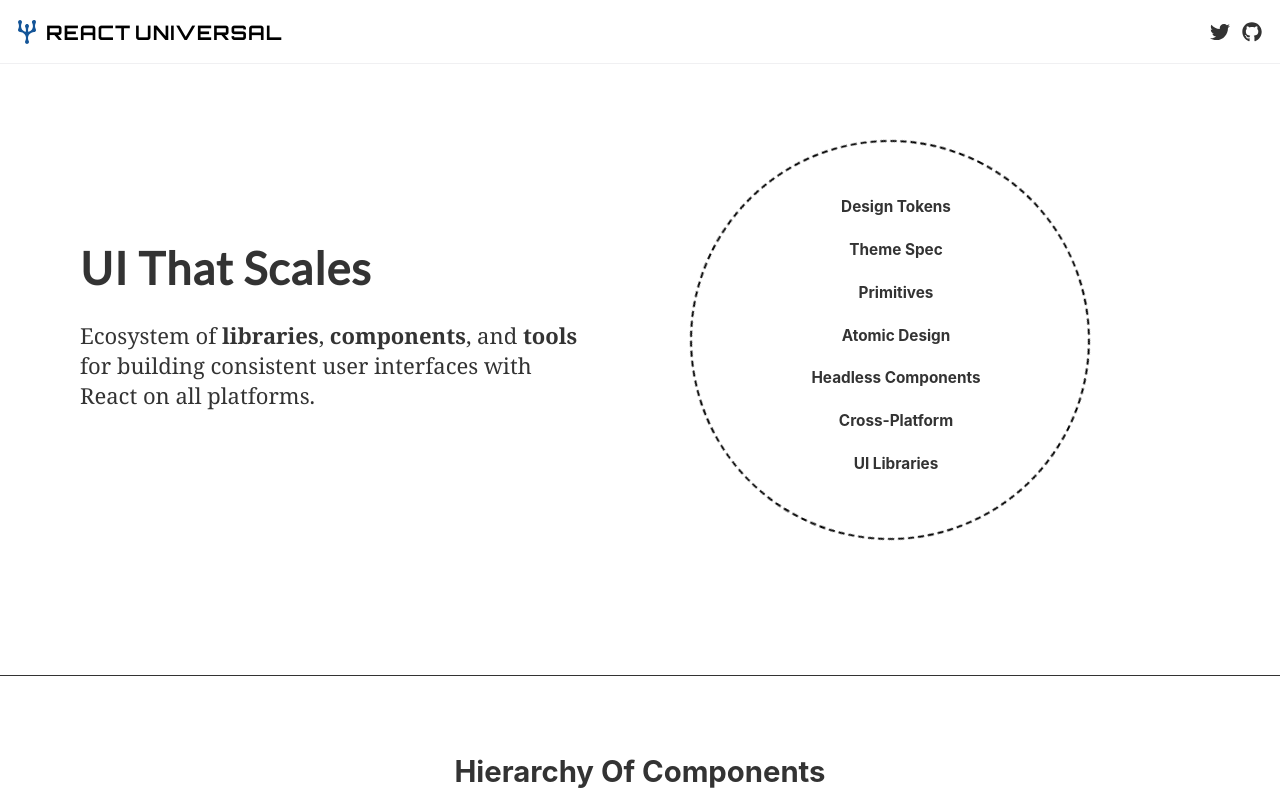
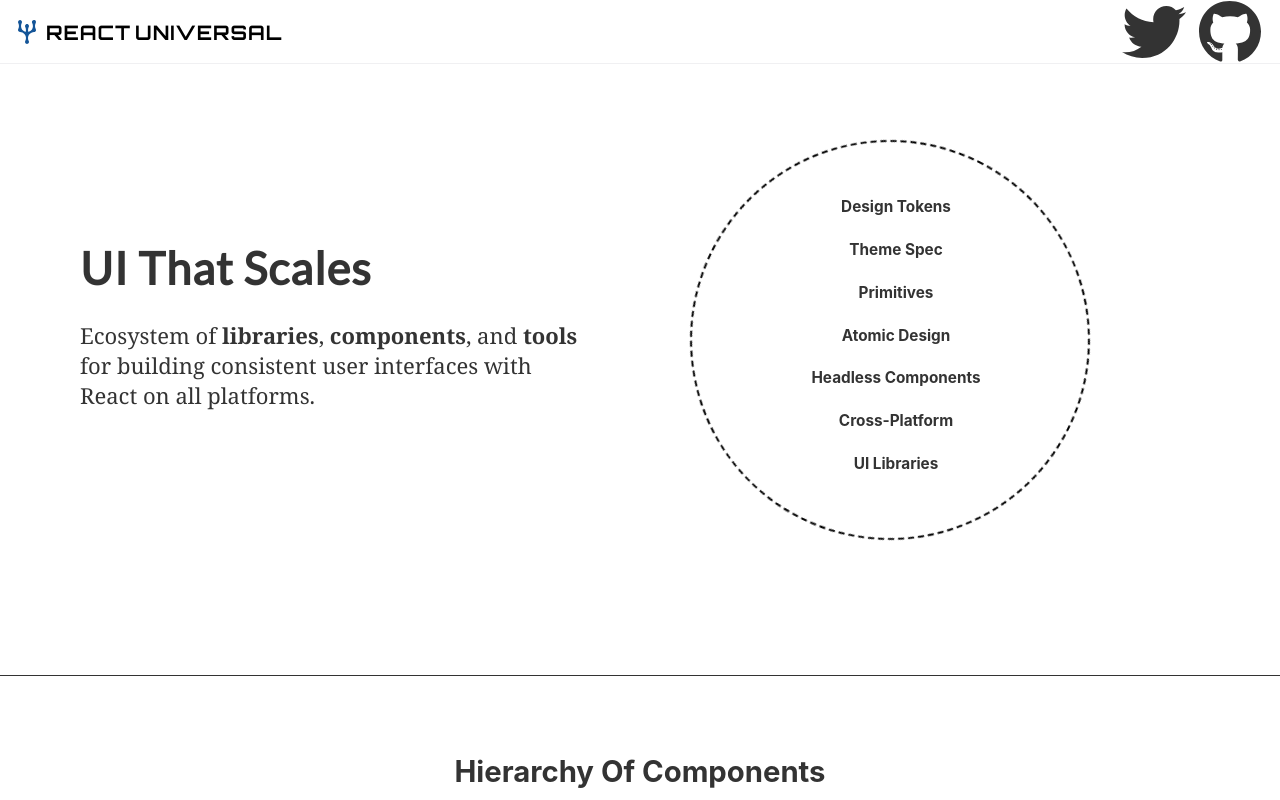
Before and after one commit to react-universal/react-universal, a Gatsby site: page / in a window 1280 px wide. Shown: the top 800 px of the page. Built offline with nearby package versions, Linux system fonts and the light colour scheme; Gatsby itself is replaced by a stand-in of ours.

Commit message:
Fix flash of unstyled svg

```diff
--- a/src/components/Header/Header.css
+++ b/src/components/Header/Header.css
@@ -35,3 +35,8 @@
   color: #6a9ebf;
   color: #145598;
 }
+
+.Header svg {
+  width: 100%;
+  height: 100%;
+}
```
